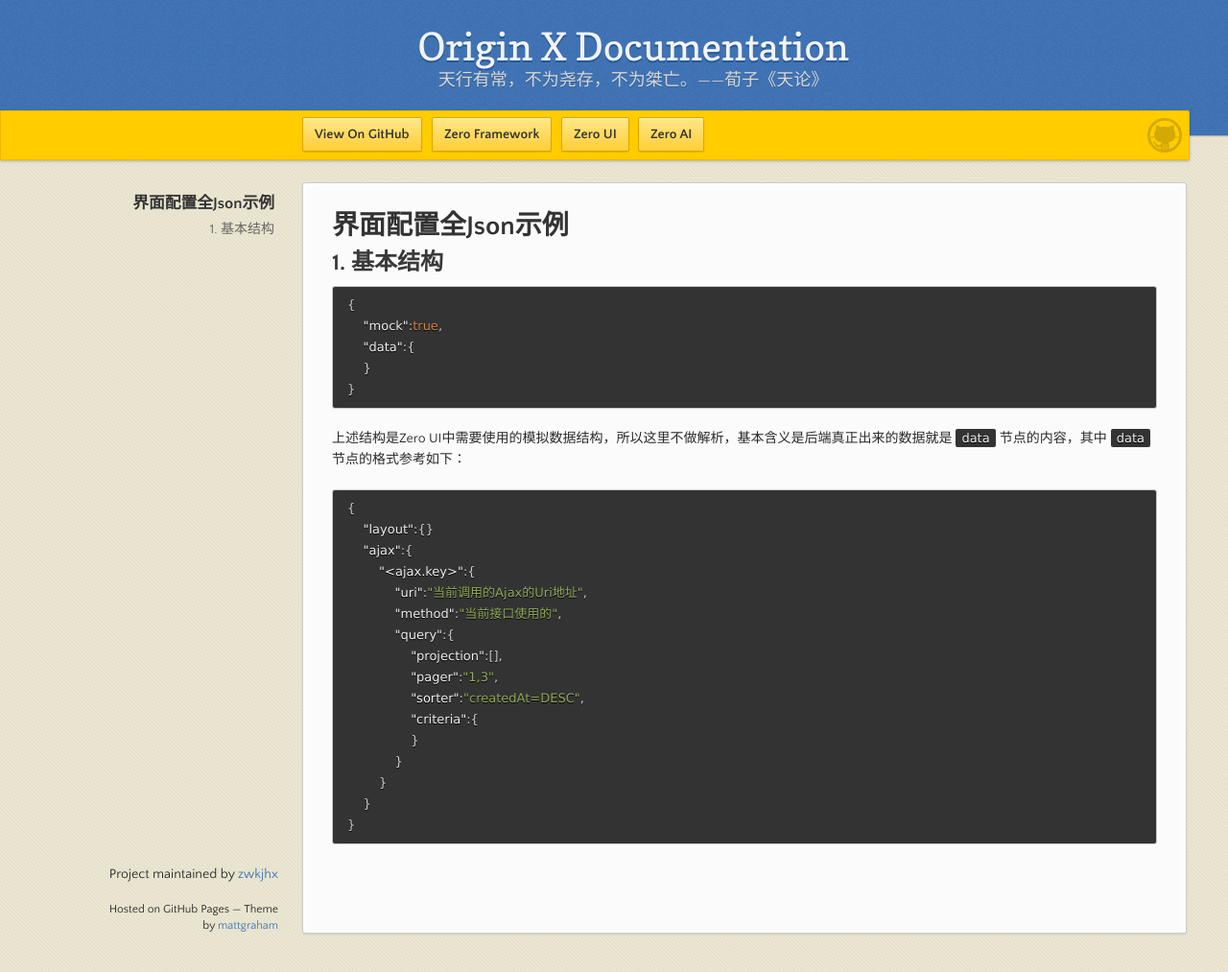
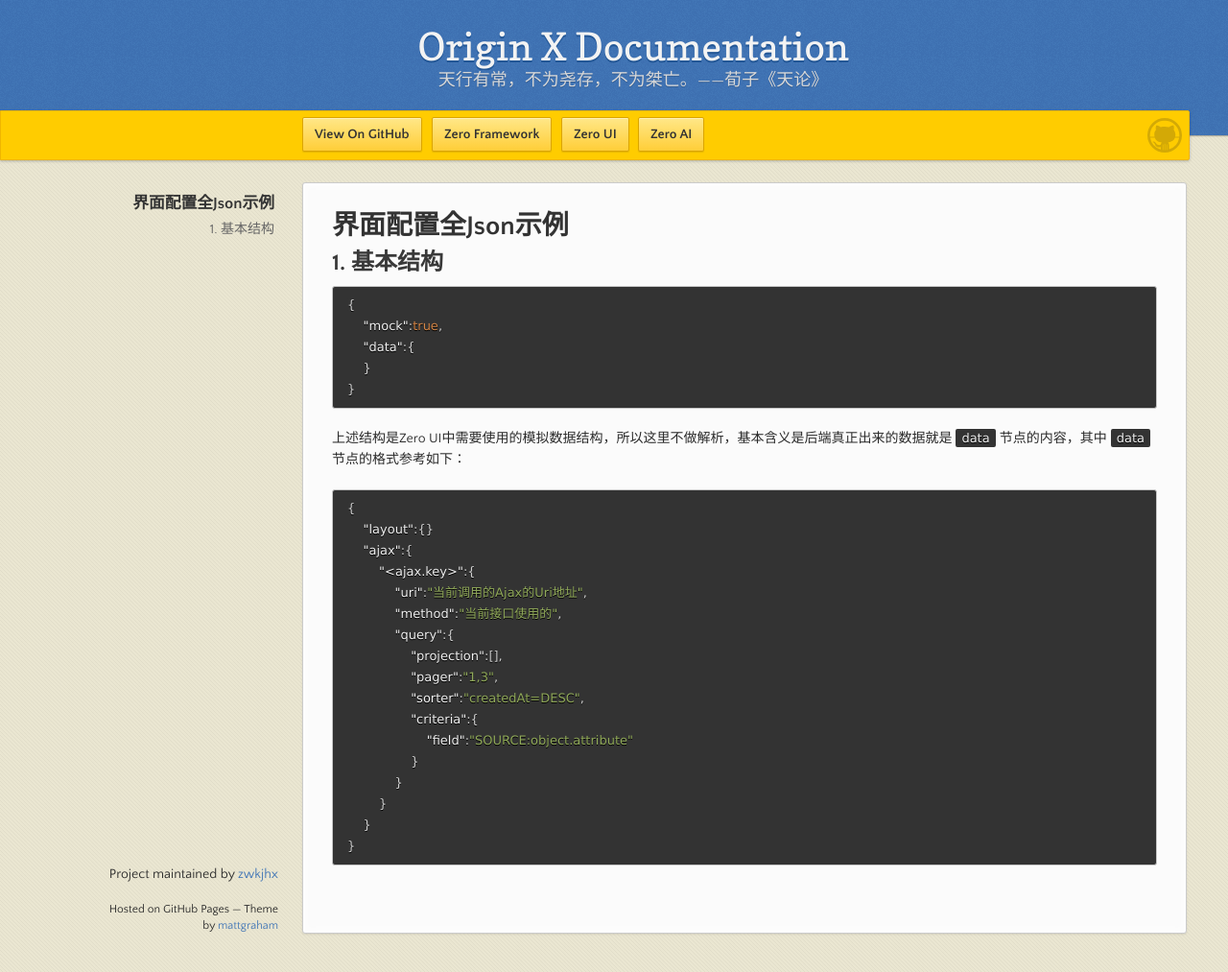
Before and after one commit to zwkjhx/ox-doc, a Jekyll site: the page built from specification/3-origin-xgui-fan/spo-002-jie-mian-pei-zhi-quan-json-shi-li.md, in a window 1280 px wide and 1013 px high. Shown: the whole window at 96% size. Built offline with Jekyll 4.4.1, drawn with Linux system fonts in a browser that asks for light colours; our own code applies the rules of GitHub Pages for plain Markdown files.

Commit message:
Updates specification/3-origin-xgui-fan/spo-002-jie-mian-pei-zhi-quan-json-shi-li.md
Auto commit by GitBook Editor

```diff
--- a/specification/3-origin-xgui-fan/spo-002-jie-mian-pei-zhi-quan-json-shi-li.md
+++ b/specification/3-origin-xgui-fan/spo-002-jie-mian-pei-zhi-quan-json-shi-li.md
@@ -24,6 +24,7 @@
                 "pager":"1,3",
                 "sorter":"createdAt=DESC",
                 "criteria":{
+                    "field":"SOURCE:object.attribute"
                 }
             }
         }
```
